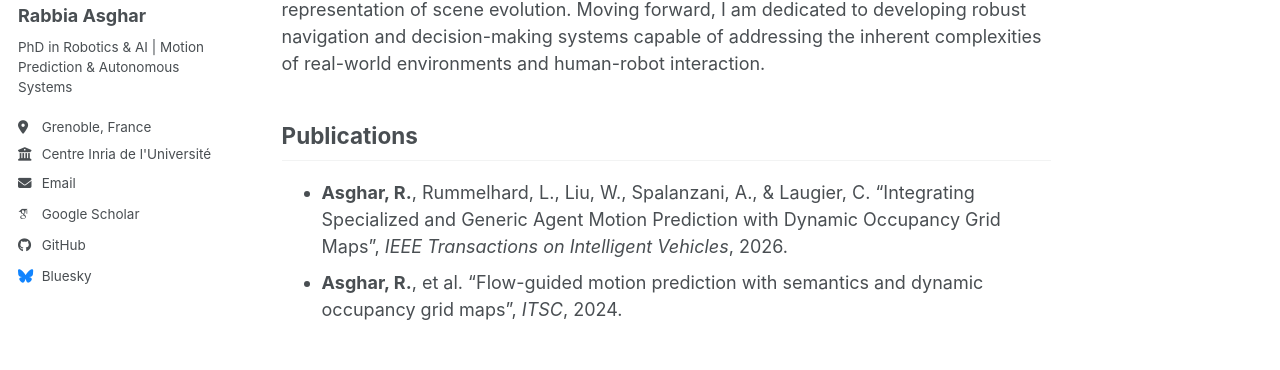
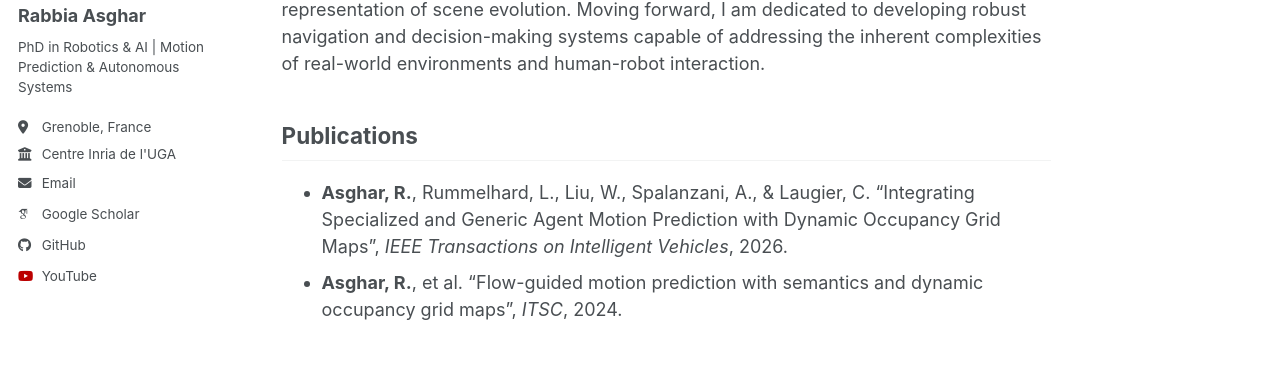
Before and after one commit to rabbia-asghar/rabbia-asghar.github.io, a Jekyll site: the page built from _pages/about.md, in a window 1280 px wide. Shown: the part 281-651 px from the top of the page. Built offline with Jekyll 4.4.1, drawn with Linux system fonts in a browser that asks for light colours; some web fonts are replaced; a script bundle is joined from its source files by our own code; library files that are not in the unit come from our copies.

Commit message:
Update employer and social media usernames in config

```diff
--- a/_config.yml
+++ b/_config.yml
@@ -28,7 +28,7 @@ author:
   pronouns         : # example: "she/her"
   bio              : "PhD in Robotics & AI | Motion Prediction & Autonomous Systems"
   location         : "Grenoble, France"
-  employer         : "Centre Inria de l'Université Grenoble Alpes"
+  employer         : "Centre Inria de l'UGA"
   uri              : # URL
   email            : "rabbia.mansoor.asghar@gmail.com"
 
@@ -57,7 +57,7 @@ author:
 
   # Social media
   artstation       : # Username
-  bluesky          : "" # Replace this with you Bluesky username
+  bluesky          : # Replace this with you Bluesky username
   facebook         : # Username
   flickr           : # Username
   foursquare       : # Username
@@ -79,7 +79,7 @@ author:
   weibo            : # Username
   wikipedia        : # Username
   xing             : # Username
-  youtube          : # Username
+  youtube          : "rabbiaasghar5016"# Username
   zhihu            : # Username
 
 # Publication Category - The following the list of publication categories and their headings
```
